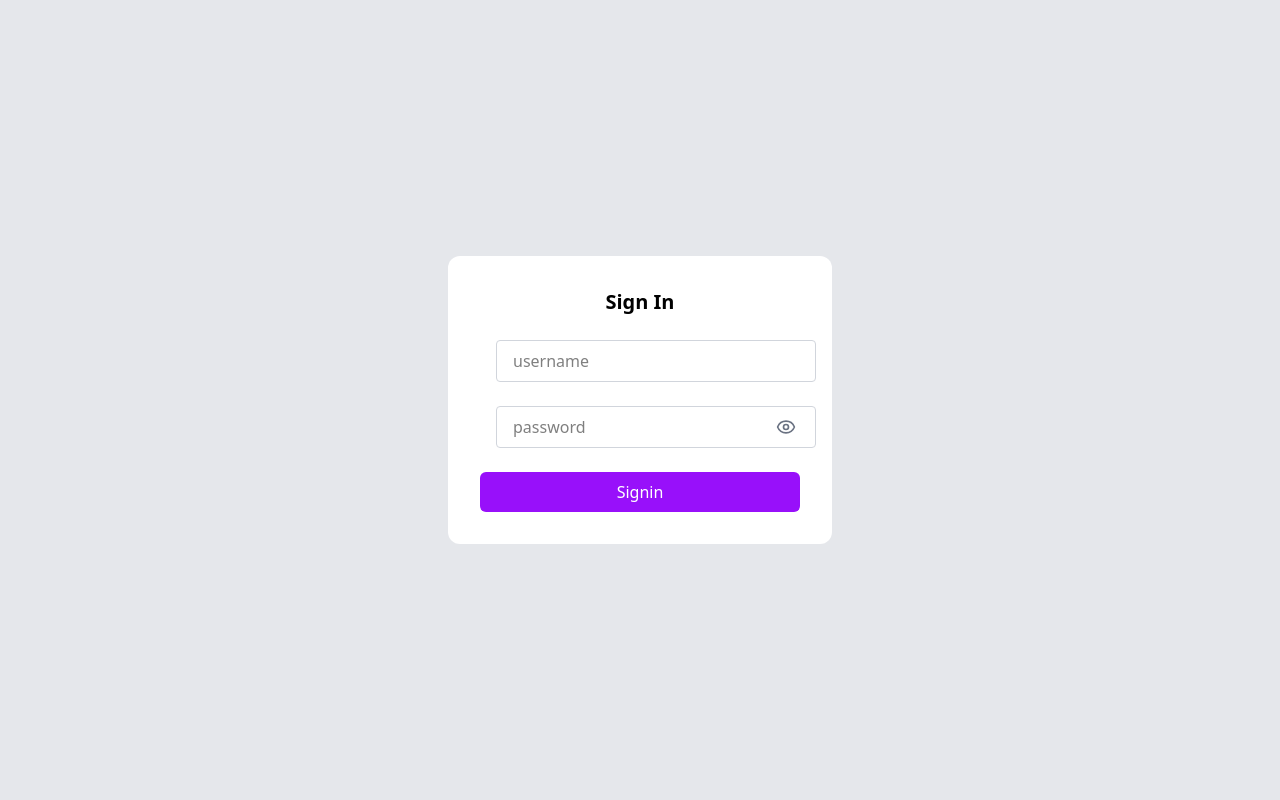
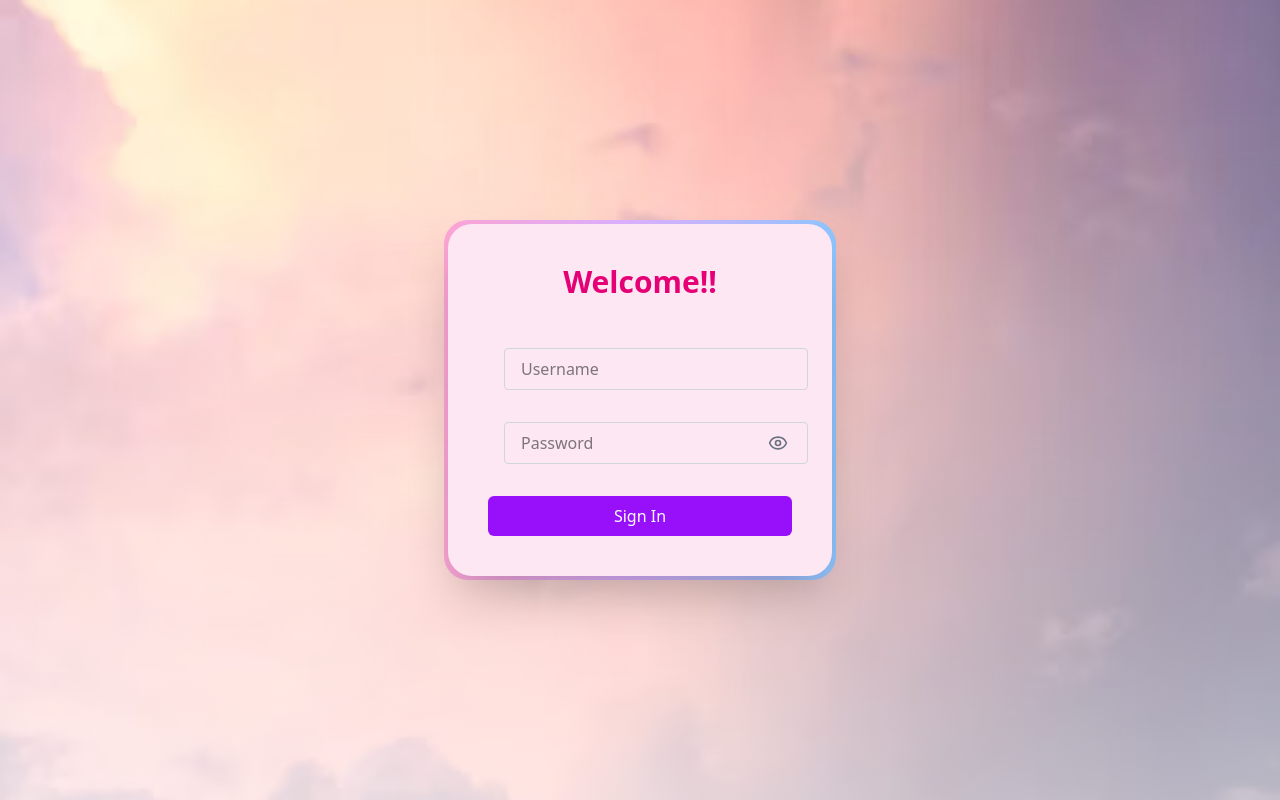
Before and after one commit to Aishwarya7902/CerebriX, a React (Vite) app in the folder frontend/: page /signin in a window 1280 px wide. Built offline with nearby package versions, Linux system fonts and the light colour scheme.

Commit message:
Improved UI of Signin page

```diff
--- a/frontend/src/pages/Signin.tsx
+++ b/frontend/src/pages/Signin.tsx
@@ -17,72 +17,84 @@ export function Signin() {
         const password = passwordRef.current?.value;
 
         if (!username || !password) {
-            setError("Both username and password are required")
+            setError("Both username and password are required");
             setTimeout(() => {
-                setError("")
+                setError("");
                 if (usernameRef.current) usernameRef.current.value = "";
-                if (passwordRef.current) passwordRef.current.value = ""
-            }, 2000)
-
+                if (passwordRef.current) passwordRef.current.value = "";
+            }, 2000);
             return;
         }
 
         try {
-            setError("")
-            setLoading(true)
+            setError("");
+            setLoading(true);
             const response = await axios.post(`${BACKEND_URL}/api/v1/signin`, {
-
                 username,
-                password
-
-            })
+                password,
+            });
             const jwt = response.data.token;
             localStorage.setItem("token", jwt);
-            setLoading(false)
+            setLoading(false);
             navigate("/dashboard");
-        }
-
-        catch (err: any) {
+        } catch (err: any) {
             setLoading(false);
-            console.log("signin error:", err)
-            if (err.response && err.response.data && err.response.data.message) {
-                setError(err.response.data.message)
-            }
-            else {
+            if (err.response?.data?.message) {
+                setError(err.response.data.message);
+            } else {
                 setError("Signin failed. Please try again.");
             }
-            // Clear error and reset inputs after 5 seconds
             setTimeout(() => {
                 setError("");
                 if (usernameRef.current) usernameRef.current.value = "";
                 if (passwordRef.current) passwordRef.current.value = "";
             }, 2000);
         }
+    }
 
+    return (
+        <div
+            className="h-screen w-screen flex justify-center items-center relative bg-cover bg-center"
+            style={{
+                backgroundImage:
+                    "url('/background_anime.avif')",
+            }}
+        >
+            {/* Soft gradient overlay for an anime vibe */}
+            <div className="absolute inset-0 bg-gradient-to-b from-transparent to-white opacity-60"></div>
 
-
-
-
-
-    }
-    return <div className="h-screen w-screen flex justify-center items-center bg-gray-200">
-        <div className="bg-white rounded-xl w-full max-w-sm p-8">
-            <h2 className="text-xl font-bold mb-4 text-center">Sign In</h2>
-            {error && (
-                <div className="mb-4 text-red-500 text-center">
-                    {Array.isArray(error)
-                        ? error.map((err: any, index: number) => (
-                            <div key={index}>{err.message}</div>
-                        ))
-                        : error}
+            {/* Anime-inspired Card with Pastel Gradient Border */}
+            <div className="relative  ">
+                <div className="p-1 rounded-3xl bg-gradient-to-r from-pink-300 via-purple-300 to-blue-300">
+                    <div className="bg-pink-100 bg-opacity-70 backdrop-blur-md rounded-3xl shadow-2xl max-w-sm w-full p-10">
+                        <h2 className="text-3xl font-extrabold text-center mb-6 text-pink-600">Welcome!!</h2>
+                        <div
+                            style={{
+                                maxHeight: error ? "100px" : "0px",
+                                opacity: error ? 1 : 0,
+                                transition: "max-height 0.5s ease, opacity 0.5s ease",
+                                overflow: "hidden",
+                            }}
+                            className="mb-4 text-center text-red-500"
+                        >
+                            {error}
+                        </div>
+                        <div className="space-y-4">
+                            <Input reference={usernameRef} placeholder="Username" type="text" />
+                            <Input reference={passwordRef} placeholder="Password" type="password" />
+                        </div>
+                        <div className="mt-6">
+                            <Button
+                                onClick={signin}
+                                loading={loading}
+                                variant="primary"
+                                text="Sign In"
+                                fullWidth={true}
+                            />
+                        </div>
+                    </div>
                 </div>
-            )}
-            <Input reference={usernameRef} placeholder="username" />
-            <Input reference={passwordRef} placeholder="password" type="password"/>
-
-            <div className="flex justify-center pt-2">
-                <Button onClick={signin} loading={false} variant="primary" text="Signin" fullWidth={true} />
             </div>
         </div>
-    </div>
+    );
 }
--- a/frontend/src/pages/dashboard.tsx
+++ b/frontend/src/pages/dashboard.tsx
@@ -42,7 +42,7 @@ export function Dashboard() {
     }, [sidebarOpen]);
 
     useEffect(() => {
-        if (showShareUrl) {
+        if ( showShareUrl) {
             const timer = setTimeout(() => {
                 setShowShareUrl(false)
             }, 5000)
@@ -63,7 +63,7 @@ export function Dashboard() {
             <button onClick={() => setSidebarOpen(!sidebarOpen)} className="text-gray-700 focus:outline-none">
                 <Menu className="w-8 h-8" />
             </button>
-            <h1 className="ml-4 text-xl font-bold">Dashboard</h1>
+            <h1 className="ml-4 text-2xl font-bold">Dashboard</h1>
 
             <button
                 onClick={() => {
@@ -124,9 +124,9 @@ export function Dashboard() {
 
             </div>
             {/* Conditionally render the ShareURL component if shareUrl is set */}
-            {shareUrl && (
+            { shareUrl && (
                 <div className="mt-4">
-                    {showShareUrl && <ShareURL url={shareUrl} />}
+                      {showShareUrl && <ShareURL url={shareUrl} />}
                 </div>
             )}
             <div className="mt-4">
```
Also changed, not shown: frontend/public/background_anime.avif (added).
